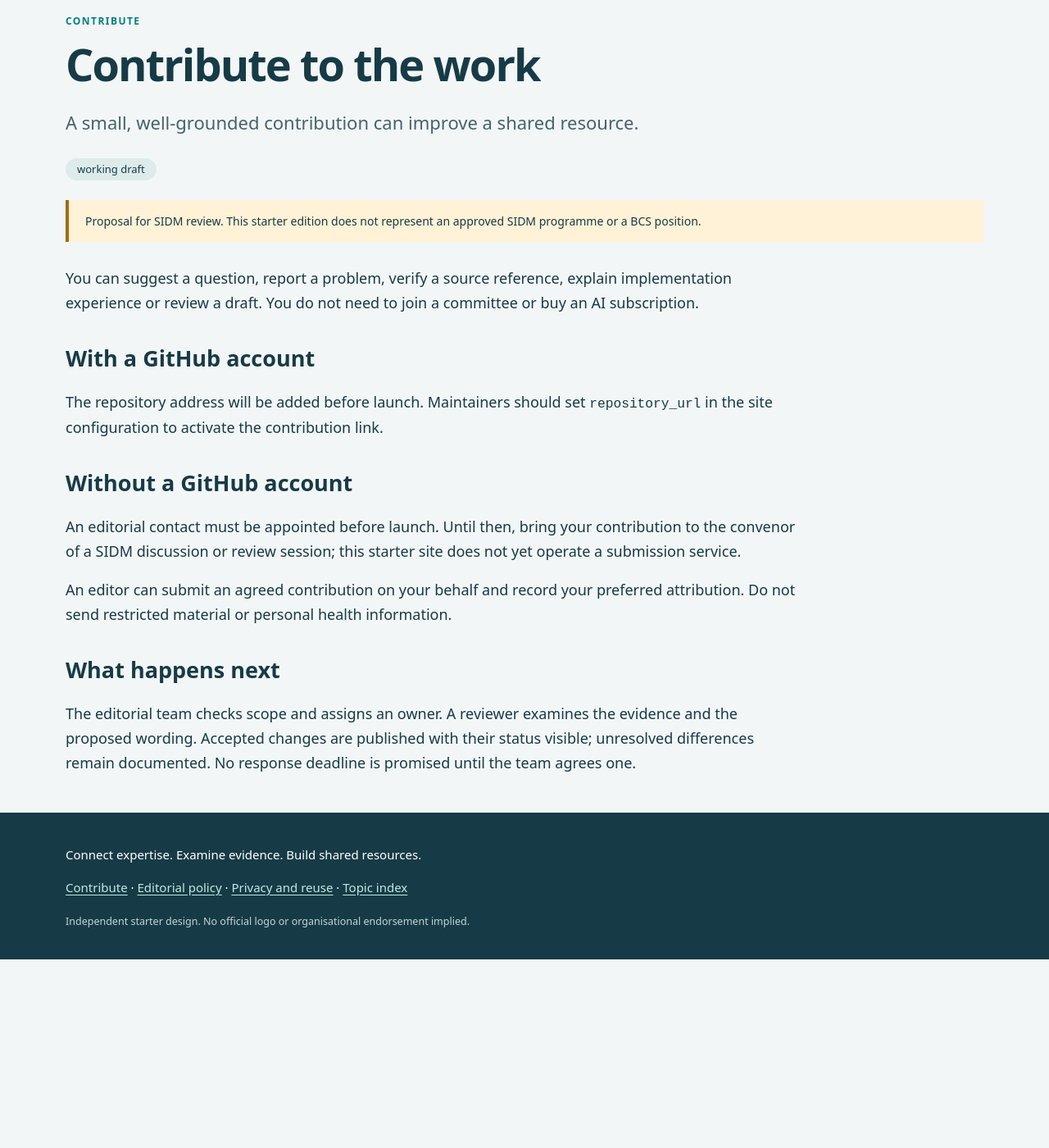
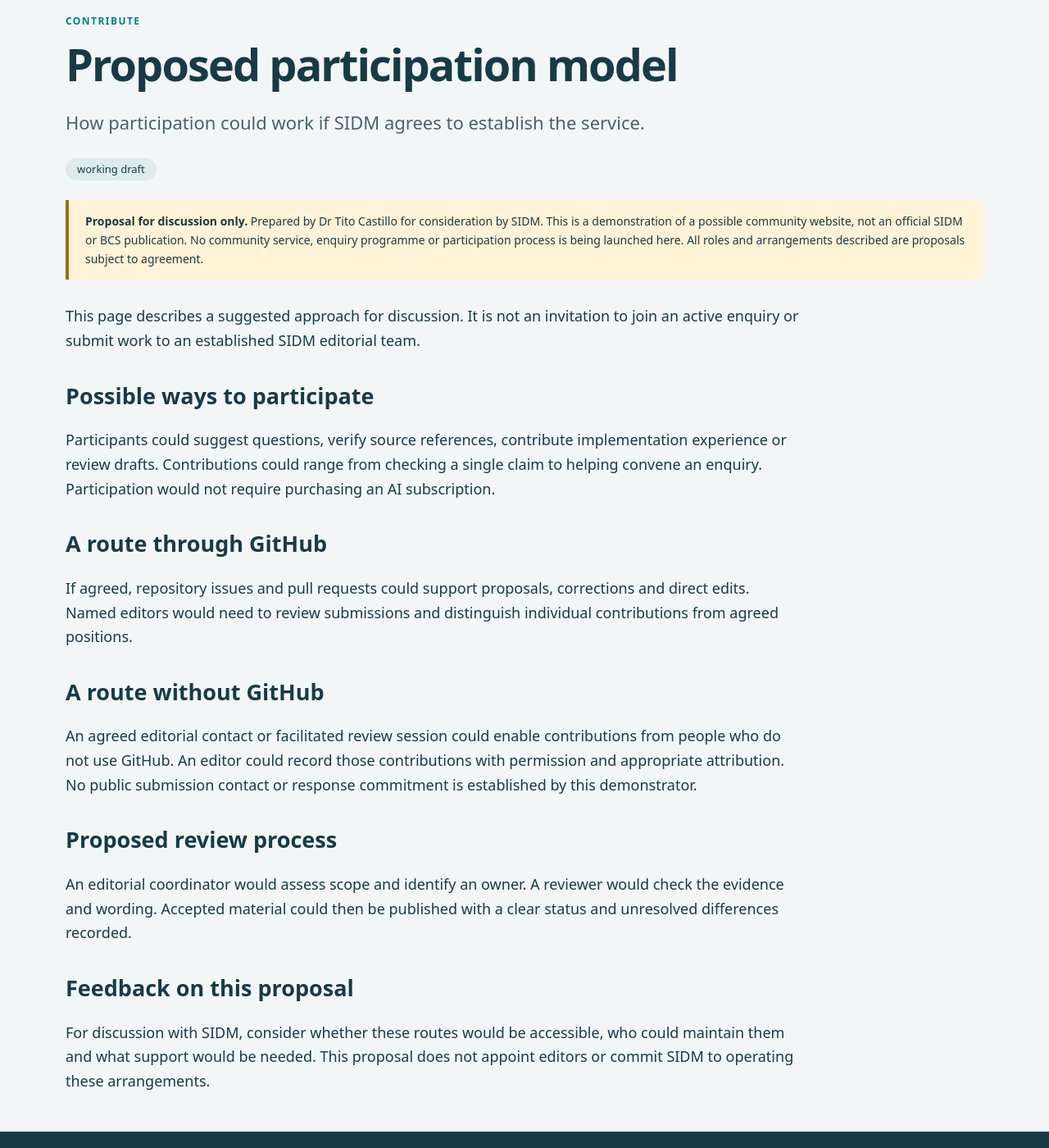
Before and after one commit to AgileHealthInformatics/sidm-community, a Jekyll site: the page built from docs/contribute/index.md, in a window 1280 px wide and 1400 px high, scrolled down 214 px. Shown: the whole window at 82% size. Built offline with Jekyll 4.4.1, drawn with Linux system fonts in a browser that asks for light colours; before the commit the page ends 1384 px from its top, so only the background shows below that; some of the changed text lies outside the part shown.

Commit message:
Clarify website is a proposal demonstrator

```diff
--- a/docs/_config.yml
+++ b/docs/_config.yml
@@ -1,5 +1,5 @@
-title: SIDM
-description: Standards, Interoperability and Data Management
+title: SIDM proposal demonstrator
+description: A proposed SIDM community website for discussion, not an operational service
 url: ""
 baseurl: ""
 repository_url: ""
--- a/docs/_data/navigation.yml
+++ b/docs/_data/navigation.yml
@@ -1,8 +1,8 @@
-- title: About
+- title: About the proposal
   url: /about/
 - title: Standards
   url: /standards/
-- title: Enquiries
+- title: Proposed enquiries
   url: /enquiries/
 - title: Resources
   url: /resources/
@@ -10,5 +10,5 @@
   url: /ai-methods/
 - title: Learning
   url: /learning/
-- title: Contribute
+- title: Participation model
   url: /contribute/
--- a/docs/_layouts/page.html
+++ b/docs/_layouts/page.html
@@ -8,13 +8,13 @@
 </head>
 <body>
 <a class="skip" href="#main">Skip to content</a>
-<header><div class="shell masthead"><a class="brand" href="{{ '/' | relative_url }}">SIDM<span>Standards, Interoperability<br>and Data Management</span></a><span class="edition">Community repository · starter edition</span></div>
+<header><div class="shell masthead"><a class="brand" href="{{ '/' | relative_url }}">SIDM<span>Standards, Interoperability<br>and Data Management</span></a><span class="edition">Proposal demonstrator · not an operational service</span></div>
 <nav class="shell" aria-label="Main navigation">{% for item in site.data.navigation %}<a href="{{ item.url | relative_url }}"{% if page.url == item.url %} aria-current="page"{% endif %}>{{ item.title }}</a>{% endfor %}</nav></header>
 <main id="main" class="shell"><div class="intro"><p class="eyebrow">{{ page.section | replace: '-', ' ' | escape }}</p><h1>{{ page.title | escape }}</h1><p class="lead">{{ page.description | escape }}</p><span class="badge">{{ page.status | replace: '-', ' ' | escape }}</span></div>
-<div class="notice">Proposal for SIDM review. This starter edition does not represent an approved SIDM programme or a BCS position.</div>
+<div class="notice"><strong>Proposal for discussion only.</strong> Prepared by Dr Tito Castillo for consideration by SIDM. This is a demonstration of a possible community website, not an official SIDM or BCS publication. No community service, enquiry programme or participation process is being launched here. All roles and arrangements described are proposals subject to agreement.</div>
 <article>{{ content }}</article>
-{% unless page.index_page %}<aside class="metadata" aria-label="Resource information"><h2>About this resource</h2><dl><dt>Identifier</dt><dd>{{ page.resource_id | escape }}</dd><dt>Owner</dt><dd>{{ page.owner | escape }}</dd><dt>Updated</dt><dd>{{ page.last_updated }}</dd><dt>Last substantive review</dt><dd>{% if page.last_reviewed %}{{ page.last_reviewed }}{% else %}Not yet reviewed{% endif %}</dd><dt>Next review</dt><dd>{{ page.next_review }}</dd><dt>AI assistance</dt><dd>{{ page.ai_assistance | escape }}</dd></dl>
+{% unless page.index_page %}<aside class="metadata" aria-label="Resource information"><h2>About this resource</h2><dl><dt>Identifier</dt><dd>{{ page.resource_id | escape }}</dd><dt>Proposed owner</dt><dd>{{ page.owner | escape }}</dd><dt>Updated</dt><dd>{{ page.last_updated }}</dd><dt>Last substantive review</dt><dd>{% if page.last_reviewed %}{{ page.last_reviewed }}{% else %}Not yet reviewed{% endif %}</dd><dt>Next review</dt><dd>{{ page.next_review }}</dd><dt>AI assistance</dt><dd>{{ page.ai_assistance | escape }}</dd></dl>
 {% if page.contributors.size > 0 %}<p>Contributors: {{ page.contributors | join: ', ' | escape }}</p>{% endif %}
 {% if page.source_versions.size > 0 %}<h3>Source versions</h3><ul>{% for source in page.source_versions %}<li>{{ source | escape }}</li>{% endfor %}</ul>{% endif %}</aside>{% endunless %}
-</main><footer><div class="shell"><p>Connect expertise. Examine evidence. Build shared resources.</p><p><a href="{{ '/contribute/' | relative_url }}">Contribute</a> · <a href="{{ '/about/editorial-policy/' | relative_url }}">Editorial policy</a> · <a href="{{ '/about/privacy/' | relative_url }}">Privacy and reuse</a> · <a href="{{ '/topics/' | relative_url }}">Topic index</a>{% if site.repository_url != '' %} · <a href="{{ site.repository_url | escape }}">Repository</a>{% endif %}</p><small>Independent starter design. No official logo or organisational endorsement implied.</small></div></footer>
+</main><footer><div class="shell"><p>Demonstrating a possible approach to shared standards work.</p><p><a href="{{ '/contribute/' | relative_url }}">Proposed participation model</a> · <a href="{{ '/about/editorial-policy/' | relative_url }}">Editorial policy</a> · <a href="{{ '/about/privacy/' | relative_url }}">Privacy and reuse</a> · <a href="{{ '/topics/' | relative_url }}">Topic index</a>{% if site.repository_url != '' %} · <a href="{{ site.repository_url | escape }}">Repository</a>{% endif %}</p><small>Prepared by Dr Tito Castillo with AI assistance for discussion. No SIDM or BCS endorsement is claimed.</small></div></footer>
 </body></html>
--- a/docs/contribute/index.md
+++ b/docs/contribute/index.md
@@ -1,12 +1,12 @@
 ---
 {
   "layout": "page",
-  "title": "Contribute to the work",
-  "description": "A small, well-grounded contribution can improve a shared resource.",
+  "title": "Proposed participation model",
+  "description": "How participation could work if SIDM agrees to establish the service.",
   "resource_id": "contribute-index",
   "section": "contribute",
   "status": "working-draft",
-  "owner": "SIDM editorial team (assignment pending)",
+  "owner": "Proposal author: Dr Tito Castillo",
   "contributors": [],
   "last_updated": "2026-10-26",
   "last_reviewed": null,
@@ -19,26 +19,24 @@
 }
 ---
 
-You can suggest a question, report a problem, verify a source reference, explain implementation experience or review a draft. You do not need to join a committee or buy an AI subscription.
+This page describes a suggested approach for discussion. It is not an invitation to join an active enquiry or submit work to an established SIDM editorial team.
 
-## With a GitHub account
+## Possible ways to participate
 
-{% if site.repository_url != '' %}
-[Submit an enquiry or correction]({{ site.repository_url }}/issues/new/choose). For a direct edit, use a branch or fork and submit a pull request. Explain what changed and why, and identify any AI assistance.
-{% else %}
-The repository address will be added before launch. Maintainers should set `repository_url` in the site configuration to activate the contribution link.
-{% endif %}
+Participants could suggest questions, verify source references, contribute implementation experience or review drafts. Contributions could range from checking a single claim to helping convene an enquiry. Participation would not require purchasing an AI subscription.
 
-## Without a GitHub account
+## A route through GitHub
 
-{% if site.contact_email != '' %}
-[Contact the editorial team](mailto:{{ site.contact_email }}). Include the page title, your suggested change and supporting sources. State how you wish to be credited.
-{% else %}
-An editorial contact must be appointed before launch. Until then, bring your contribution to the convenor of a SIDM discussion or review session; this starter site does not yet operate a submission service.
-{% endif %}
+If agreed, repository issues and pull requests could support proposals, corrections and direct edits. Named editors would need to review submissions and distinguish individual contributions from agreed positions.
 
-An editor can submit an agreed contribution on your behalf and record your preferred attribution. Do not send restricted material or personal health information.
+## A route without GitHub
 
-## What happens next
+An agreed editorial contact or facilitated review session could enable contributions from people who do not use GitHub. An editor could record those contributions with permission and appropriate attribution. No public submission contact or response commitment is established by this demonstrator.
 
-The editorial team checks scope and assigns an owner. A reviewer examines the evidence and the proposed wording. Accepted changes are published with their status visible; unresolved differences remain documented. No response deadline is promised until the team agrees one.
+## Proposed review process
+
+An editorial coordinator would assess scope and identify an owner. A reviewer would check the evidence and wording. Accepted material could then be published with a clear status and unresolved differences recorded.
+
+## Feedback on this proposal
+
+For discussion with SIDM, consider whether these routes would be accessible, who could maintain them and what support would be needed. This proposal does not appoint editors or commit SIDM to operating these arrangements.
```
Also changed, not shown: docs/about/index.md (+13 -9 lines), docs/index.md (+15 -11 lines).
